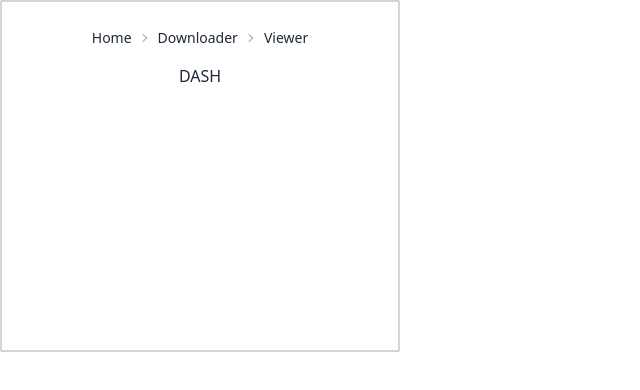
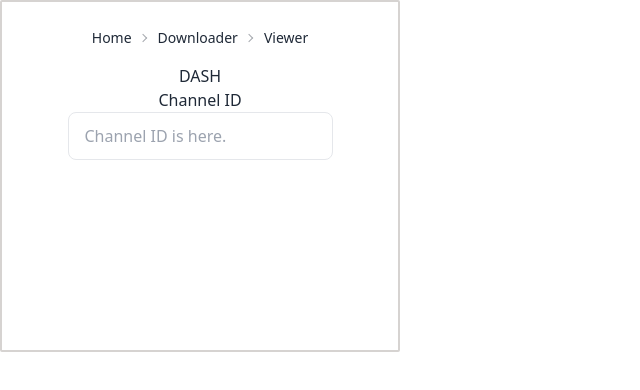
Before and after one commit to burakbehlull/discord-message-downloader, a React (Vite) app in the folder chrome-extension/src/views/: page / in a window 1280 px wide. Shown: the top 390 px of the page, without its empty margins (0-640 px from the left). Built offline with nearby package versions, Linux system fonts and the light colour scheme.

Commit message:
feat: Add Input componant

```diff
--- /dev/null
+++ b/chrome-extension/src/views/src/components/Button.jsx
@@ -0,0 +1,5 @@
+export default function Button({text, styles, ...props}){
+	return (
+		<button className={`${styles ? styles : 'btn'}`} {...props}>{text}</button>
+	)
+}
--- /dev/null
+++ b/chrome-extension/src/views/src/components/Input.jsx
@@ -0,0 +1,8 @@
+export function InputLegend({label, ...props}){
+	return (
+		<fieldset className="fieldset">
+		  <legend className="fieldset-legend">{label}</legend>
+		  <input type="text" className="input outline-none border border-1 border-gray-200" {...props} />
+		</fieldset>
+	)
+}
--- a/chrome-extension/src/views/src/components/index.js
+++ b/chrome-extension/src/views/src/components/index.js
@@ -1,5 +1,9 @@
 import Breadcrumbs from "./Breadcrumbs"
+import Button from "./Button"
+
+export * from "./Input"
 
 export {
-	Breadcrumbs
+	Breadcrumbs,
+	Button
 }
--- a/chrome-extension/src/views/src/pages/Dashboard.jsx
+++ b/chrome-extension/src/views/src/pages/Dashboard.jsx
@@ -1,11 +1,15 @@
 import { useOutletContext } from "react-router-dom";
-
+import { Button, InputLegend } from "@components"
 export default function Dashboard(){
   const data = useOutletContext();
 	return (
 		<>
 			DASH
 			{data.token}
+			<InputLegend
+				label="Channel ID"
+				placeholder="Channel ID is here."
+			/>
 		</>
 	)
 }
```
